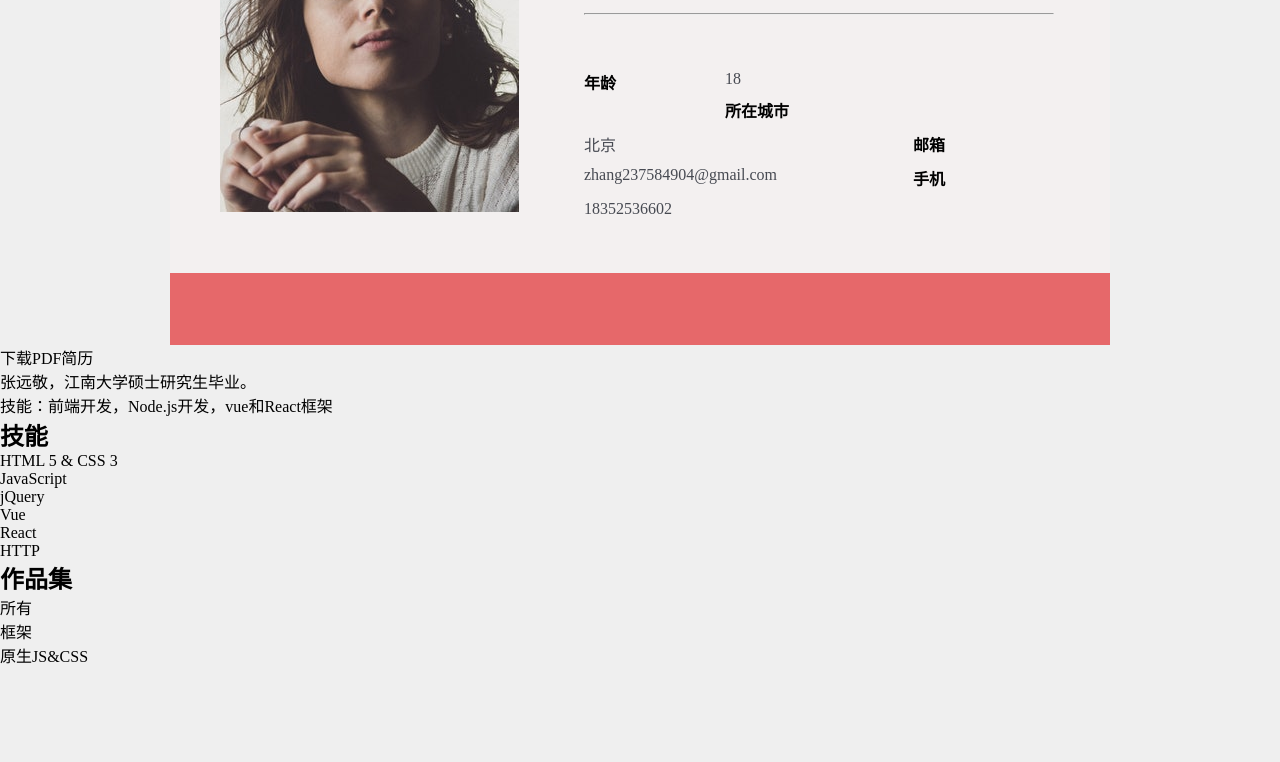
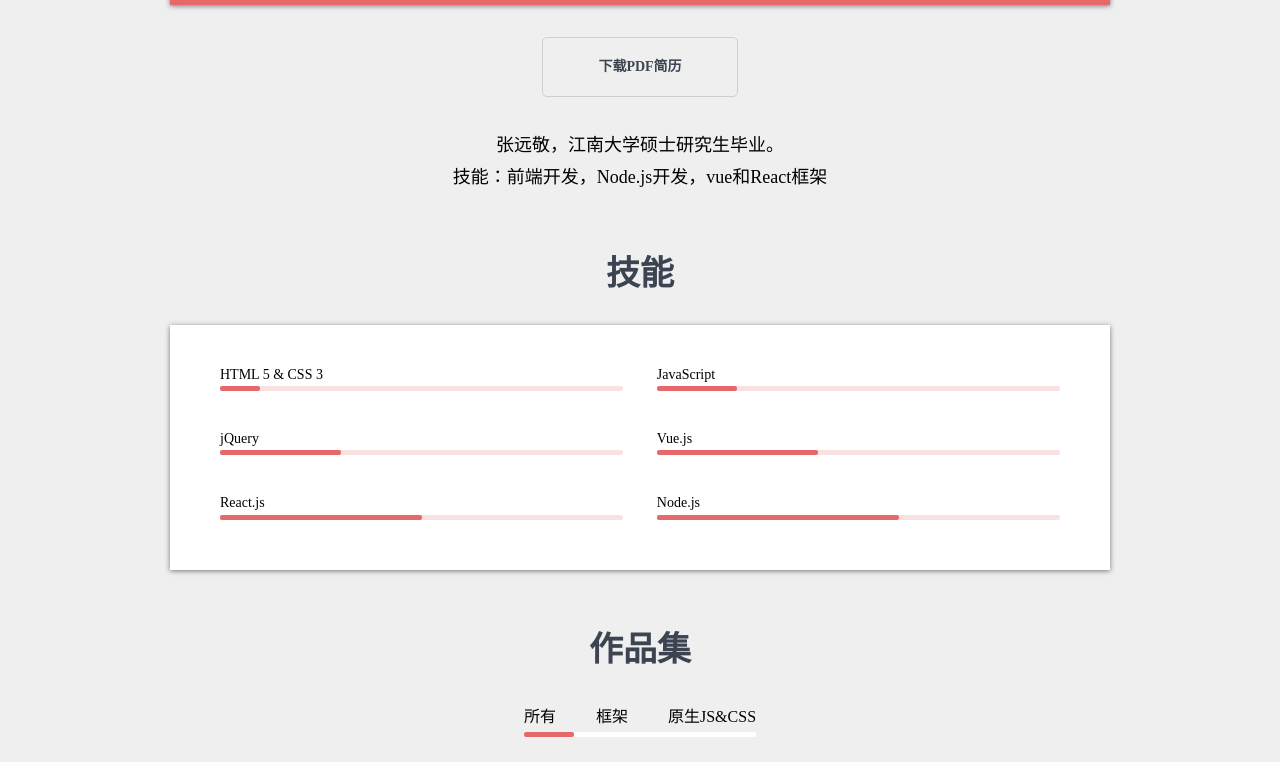
Before and after one commit to BabyFlower/task-jirengu, a plain HTML site: page resume/index.html in a window 1280 px wide. Shown: the part 700-1462 px from the top of the page. Before the commit the page ends 1367 px from the top, so only its background shows below. Drawn offline with Linux system fonts and the light colour scheme.

Commit message:
resume-task12

```diff
--- a/resume/a.css
+++ b/resume/a.css
@@ -20,11 +20,14 @@
   top: 0;
   left: 0;
   width: 100%;
+  z-index: 2;
 }
 
 .topNavBarInner {
   padding: 20px 16px 20px 16px;
+  background:linear-gradient(to bottom, rgba(230, 230, 230, 0.74) 16%, rgb(254, 254, 254) 50%, rgba(255, 255, 255, 0.99) 55%, rgba(237, 237, 237, 0.13) 96%, rgba(237, 237, 237, 0) 100%);
 }
+
 
 
 .topNavBar nav {
@@ -87,6 +90,7 @@
   margin-left: auto;
   margin-right: auto;
   background-color: #f3f0f0;
+  box-shadow: 0px 1px 5px 0px rgba(0, 0, 0, 0.5);
 }
 
 .pictureAndText{
@@ -185,3 +189,161 @@
   fill: white;
   vertical-align: top; /*行内元素（inline）或表格单元格（table-cell）元素的垂直对齐方式,try to set block can have the same result*/
 }
+
+
+body > main {
+  margin-top: -340px;
+}
+
+main .downResume-Box {
+  text-align: center;
+
+}
+
+main .downResume-Box > .downResume {
+  display: inline-block;
+  vertical-align: top;
+  font-size: 14px;
+  line-height: 16px;
+  padding: 21px 55px;
+  border: 1px solid #cdcfd1;
+  margin: 32px 0;
+  font-weight: bold;
+  color: #3d4451;
+  border-radius: 5px;
+  transition: box-shadow 0.2s;
+
+}
+
+main .downResume-Box > .downResume:hover {
+  box-shadow: 0px 3px 5px 2px rgba(0,0,0,0.15);
+}
+
+main > .introduce{
+  text-align: center;
+  max-width: 940px;
+  margin: 0 auto;
+  font-size: 18px;
+  line-height: 1.8;
+}
+
+
+section.skills,
+section.portfolio{
+  max-width: 940px;
+  margin-top: 60px;
+  margin-left: auto;
+  margin-right: auto;
+
+}
+
+
+section.skills > h2 ,
+section.portfolio > h2 {
+  text-align: center;
+  color: #3d4451;
+  font-size: 34px;
+  line-height: 1.2;
+  font-weight: 600;
+}
+
+
+ul,
+ol {
+  list-style: none;
+}
+h1,h2,h3,h4,h5,h6{
+  font-weight: normal;
+}
+
+section.skills > ol{
+  background: white;
+  padding: 42px 50px 10px;
+  margin-top: 30px;
+  box-shadow: 0px 1px 5px 0px rgba(0, 0, 0, 0.5);
+}
+
+section.skills > ol > li{
+  float: left;
+  width: 48%;
+}
+section.skills > ol > li:nth-child(even){
+  float: right;
+}
+
+section.skills h3 {
+  font-size: 14px;
+  line-height: 1.1;
+  padding-right: 40px;
+}
+
+section.skills .progressBar {
+  height: 5px;
+  background: #FAE1E1;
+  border-radius: 2px;
+  margin: 4px 0 40px;
+}
+section.skills .progressBar > .progress {
+  height: 100%;
+  background: #E6686A;
+  width: 70%;
+  border-radius: 2px;
+}
+
+section.portfolio{
+  margin-bottom: 40px;
+  text-align: center;
+}
+
+section.portfolio > nav {
+  display: inline-block;
+  vertical-align: top;
+  margin-top: 32px;
+}
+
+section.portfolio > nav > ol > li {
+  float: left;
+  margin-left: 40px;
+
+}
+
+
+section.portfolio > nav > ol > li:first-child {
+  margin-left: 0;
+
+}
+
+section.portfolio > nav .bar{
+  height: 5px;
+  background: white;
+  margin-top: 5px;
+  margin-bottom: 28px;
+  border-radius: 2px;
+}
+section.portfolio > nav .bar-inner{
+  height: 100%;
+  background: #E6686A;
+  border-radius: 2px;
+  transition: all 0.3s;
+}
+section.portfolio > nav .bar.state-1 .bar-inner{
+  margin-left: 0;
+  width: 50px;
+}
+section.portfolio > nav .bar.state-2 .bar-inner{
+  margin-left: 65px;
+  width: 50px;
+}
+section.portfolio > nav .bar.state-3 .bar-inner{
+  margin-left: 140px;
+  width: 93px;
+}
+
+section.portfolio .works{
+  position: relative;
+  z-index: 1;
+}
+section.portfolio .works > .big,
+section.portfolio .works > .small {
+  position: absolute;
+}
--- a/resume/index.html
+++ b/resume/index.html
@@ -76,37 +76,101 @@
            </a>
           </footer>
        </div>
-       <a href="#" class="button">下载PDF简历</a>
-       <p>
+       <p class="downResume-Box">
+           <a href="./index.html" class="downResume" target="_blank" download>下载PDF简历</a>
+       </p>
+       <p class="introduce">
            张远敬，江南大学硕士研究生毕业。<br>
            技能：前端开发，Node.js开发，vue和React框架
        </p>
    </main>
-   <section>
+   <section class="skills">
        <h2>技能</h2>
-       <ol>
-           <li>HTML 5 &AMP; CSS 3</li>
-           <li>JavaScript</li>
-           <li>jQuery</li>
-           <li>Vue</li>
-           <li>React</li>
-           <li>HTTP</li>
+       <ol class="clearfix">
+          <li>
+            <h3>
+              HTML 5 &amp; CSS 3
+            </h3>
+            <div class="progressBar">
+              <div class="progress" style="width: 10%;"></div>
+            </div>
+          </li>
+          <li>
+            <h3>
+              JavaScript
+            </h3>
+            <div class="progressBar">
+              <div class="progress" style="width: 20%"></div>
+            </div>
+          </li>
+          <li>
+            <h3>
+              jQuery
+            </h3>
+            <div class="progressBar">
+              <div class="progress" style="width: 30%"></div>
+            </div>
+          </li>
+          <li>
+            <h3>
+              Vue.js
+            </h3>
+            <div class="progressBar">
+              <div class="progress" style="width: 40%"></div>
+            </div>
+          </li>
+          <li>
+            <h3>
+              React.js
+            </h3>
+            <div class="progressBar">
+              <div class="progress"  style="width: 50%"></div>
+            </div>
+          </li>
+          <li>
+            <h3>
+              Node.js
+            </h3>
+            <div class="progressBar">
+              <div class="progress"  style="width: 60%"></div>
+            </div>
+          </li>
        </ol>
    </section>
-   <section>
+   <section class="portfolio">
        <h2>作品集</h2>
        <nav>
-           <ol>
-               <li>所有</li>
-               <li>框架</li>
-               <li>原生JS&amp;CSS</li>
+           <ol class="clearfix">
+               <li id="portfolio1">所有</li>
+               <li id="portfolio2">框架</li>
+               <li id="portfolio3">原生JS&amp;CSS</li>
            </ol>
+           <div id="portfolioBar" class="bar state-1">
+               <div class="bar-inner"></div>
+           </div>
        </nav>
-       <div class="jobs">
-           <div class="big"></div>
-           <div class="small"></div>
-           <div class="small"></div>
-       </div>
+       <script>
+      portfolio1.onclick= function(){
+        portfolioBar.className = 'bar state-1'
+      }
+      portfolio2.onclick= function(){
+        portfolioBar.className = 'bar state-2'
+      }
+      portfolio3.onclick= function(){
+        portfolioBar.className = 'bar state-3'
+      }
+       </script>
+    <div class="works" style="height: 597px;">
+          <div class="big" style="top: 0; left: 0;">
+            <img src="./img/1.jpg" alt="作品1">
+          </div>
+          <div class="small" style="top: 0; left: 645px;">
+            <img src="./img/2.jpg" alt="作品2">
+          </div>
+          <div class="small" style="top: 312px; left: 645px;">
+            <img src="./img/3.jpg" alt="作品3">
+          </div>
+   </div>
    </section>
 </body>
 </html>
```
Also changed, not shown: resume/img/1.jpg (added), resume/img/2.jpg (added), resume/img/3.jpg (added).
